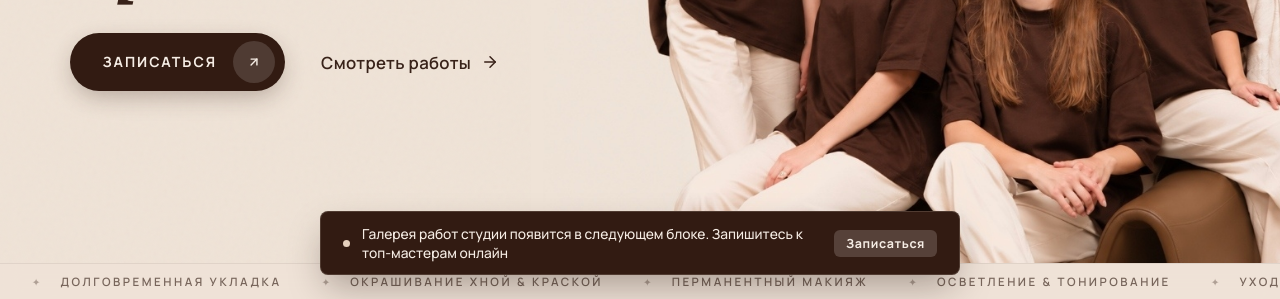
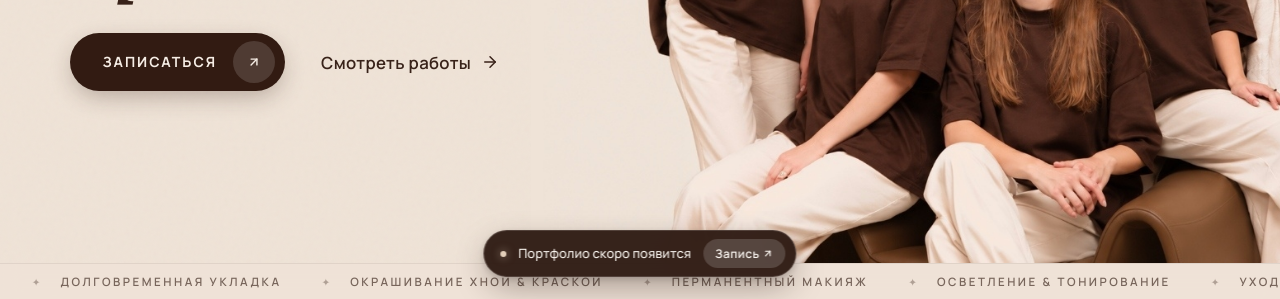
Before and after one commit to movsisiannartem-hash/Brezhnev, a plain HTML site: page index.html in a window 1280 px wide. Both pictures are taken after a click on the link "Смотреть работы". Shown: the part 501-800 px from the top of the page. Drawn offline with nearby package versions, Linux system fonts and the light colour scheme.

Commit message:
style: redesign unfinished section toasts into sleek luxury floating capsule

```diff
--- a/script.js
+++ b/script.js
@@ -58,12 +58,12 @@ document.addEventListener('DOMContentLoaded', () => {
 
       const titles = {
         services: 'Услуги',
-        works: 'Работы',
+        works: 'Портфолио',
         reviews: 'Отзывы',
         contacts: 'Контакты'
       };
       const title = titles[navTarget] || 'Раздел';
-      showToast(`Блок «${title}» будет добавлен на следующем этапе. Сейчас доступна запись к мастерам`);
+      showToast(`${title} — скоро появится`);
     });
   });
 
@@ -71,7 +71,7 @@ document.addEventListener('DOMContentLoaded', () => {
   if (viewWorksLink) {
     viewWorksLink.addEventListener('click', (e) => {
       e.preventDefault();
-      showToast('Галерея работ студии появится в следующем блоке. Запишитесь к топ-мастерам онлайн');
+      showToast('Портфолио скоро появится');
     });
   }
 
@@ -85,7 +85,14 @@ document.addEventListener('DOMContentLoaded', () => {
       }
       e.preventDefault();
       closeMobileDrawer();
-      showToast('Раздел появится на следующем этапе. Оформите запись к мастерам онлайн');
+      const titles = {
+        '#services': 'Услуги',
+        '#works': 'Портфолио',
+        '#reviews': 'Отзывы',
+        '#contacts': 'Контакты'
+      };
+      const title = titles[href] || 'Раздел';
+      showToast(`${title} — скоро появится`);
     });
   });
 
@@ -262,16 +269,28 @@ document.addEventListener('DOMContentLoaded', () => {
     toast.innerHTML = `
       <span class="toast-dot" aria-hidden="true"></span>
       <span class="toast-text">${message}</span>
-      <button type="button" class="toast-action" data-action="open-booking">Записаться</button>
+      <button type="button" class="toast-action" data-action="open-booking">
+        <span>Запись</span>
+        <svg width="11" height="11" viewBox="0 0 24 24" fill="none" stroke="currentColor" stroke-width="2.4" stroke-linecap="round" stroke-linejoin="round" aria-hidden="true">
+          <line x1="7" y1="17" x2="17" y2="7"></line>
+          <polyline points="7 7 17 7 17 17"></polyline>
+        </svg>
+      </button>
     `;
 
     const toastActionBtn = toast.querySelector('.toast-action');
     if (toastActionBtn) {
-      toastActionBtn.addEventListener('click', () => {
+      toastActionBtn.addEventListener('click', (e) => {
+        e.stopPropagation();
         toast.classList.remove('is-visible');
         openBookingModal();
       });
     }
+
+    // Клик по самому тосту закрывает его
+    toast.onclick = () => {
+      toast.classList.remove('is-visible');
+    };
 
     clearTimeout(toastTimeout);
     requestAnimationFrame(() => {
@@ -280,6 +299,6 @@ document.addEventListener('DOMContentLoaded', () => {
 
     toastTimeout = setTimeout(() => {
       toast.classList.remove('is-visible');
-    }, 4500);
+    }, 3400);
   }
 });
--- a/styles.css
+++ b/styles.css
@@ -1027,63 +1027,84 @@ input:focus-visible {
   cursor: pointer;
 }
 
-/* Toast */
+/* ==========================================================================
+   АККУРАТНЫЙ ПРЕМИАЛЬНЫЙ ТОСТ-УВЕДОМЛЕНИЕ (FLOATING LUXURY PILL)
+   ========================================================================== */
 .studio-toast {
   position: fixed;
-  bottom: 24px;
+  bottom: max(22px, env(safe-area-inset-bottom, 22px));
   left: 50%;
-  transform: translateX(-50%) translateY(40px);
-  background-color: var(--color-btn-primary);
+  transform: translateX(-50%) translateY(20px) scale(0.96);
+  background-color: rgba(42, 23, 15, 0.94);
   color: var(--color-light);
-  padding: 12px 22px;
-  border-radius: var(--radius-btn);
-  display: flex;
+  padding: 8px 10px 8px 16px;
+  border-radius: var(--radius-full);
+  display: inline-flex;
   align-items: center;
   gap: 12px;
-  box-shadow: 0 16px 36px -6px rgba(33, 19, 13, 0.35);
-  z-index: 90;
+  box-shadow: 0 12px 32px -4px rgba(33, 19, 13, 0.38), 0 2px 6px rgba(0, 0, 0, 0.15);
+  z-index: 120;
   opacity: 0;
   visibility: hidden;
-  transition: all var(--transition-normal);
-  font-size: 0.86rem;
-  max-width: 90vw;
-  border: 1px solid rgba(246, 237, 229, 0.15);
+  pointer-events: none;
+  transition: opacity 0.3s cubic-bezier(0.16, 1, 0.3, 1), transform 0.3s cubic-bezier(0.16, 1, 0.3, 1), visibility 0.3s;
+  max-width: min(92vw, 380px);
+  border: 1px solid rgba(255, 255, 255, 0.14);
+  -webkit-backdrop-filter: blur(16px) saturate(140%);
+  backdrop-filter: blur(16px) saturate(140%);
 }
 
 .studio-toast.is-visible {
   opacity: 1;
   visibility: visible;
-  transform: translateX(-50%) translateY(0);
+  pointer-events: auto;
+  transform: translateX(-50%) translateY(0) scale(1);
 }
 
 .toast-dot {
-  width: 7px;
-  height: 7px;
+  width: 6px;
+  height: 6px;
   border-radius: 50%;
-  background-color: var(--color-beige);
+  background-color: #E2CEB9;
+  box-shadow: 0 0 8px rgba(226, 206, 185, 0.6);
   flex-shrink: 0;
 }
 
 .toast-text {
+  font-family: var(--font-main);
+  font-size: 0.8rem;
   font-weight: 500;
-  color: var(--color-light);
+  color: #FAF5F0;
+  letter-spacing: 0.01em;
+  white-space: nowrap;
+  overflow: hidden;
+  text-overflow: ellipsis;
+  line-height: 1.2;
 }
 
 .toast-action {
-  background-color: rgba(246, 237, 229, 0.18);
+  background-color: rgba(255, 255, 255, 0.16);
   border: none;
-  color: var(--color-light);
-  padding: 5px 12px;
-  border-radius: 6px;
-  font-size: 0.78rem;
-  font-weight: 700;
-  letter-spacing: 0.05em;
-  transition: background-color var(--transition-fast);
+  color: #FAF5F0;
+  padding: 6px 12px;
+  border-radius: var(--radius-full);
+  font-family: var(--font-main);
+  font-size: 0.74rem;
+  font-weight: 600;
+  letter-spacing: 0.04em;
+  transition: background-color var(--transition-fast), transform var(--transition-fast);
   white-space: nowrap;
+  cursor: pointer;
+  display: inline-flex;
+  align-items: center;
+  gap: 3px;
+  flex-shrink: 0;
 }
 
-.toast-action:hover {
-  background-color: rgba(246, 237, 229, 0.28);
+.toast-action:hover,
+.toast-action:active {
+  background-color: rgba(255, 255, 255, 0.26);
+  transform: scale(1.02);
 }
 
 /* ==========================================================================
```
